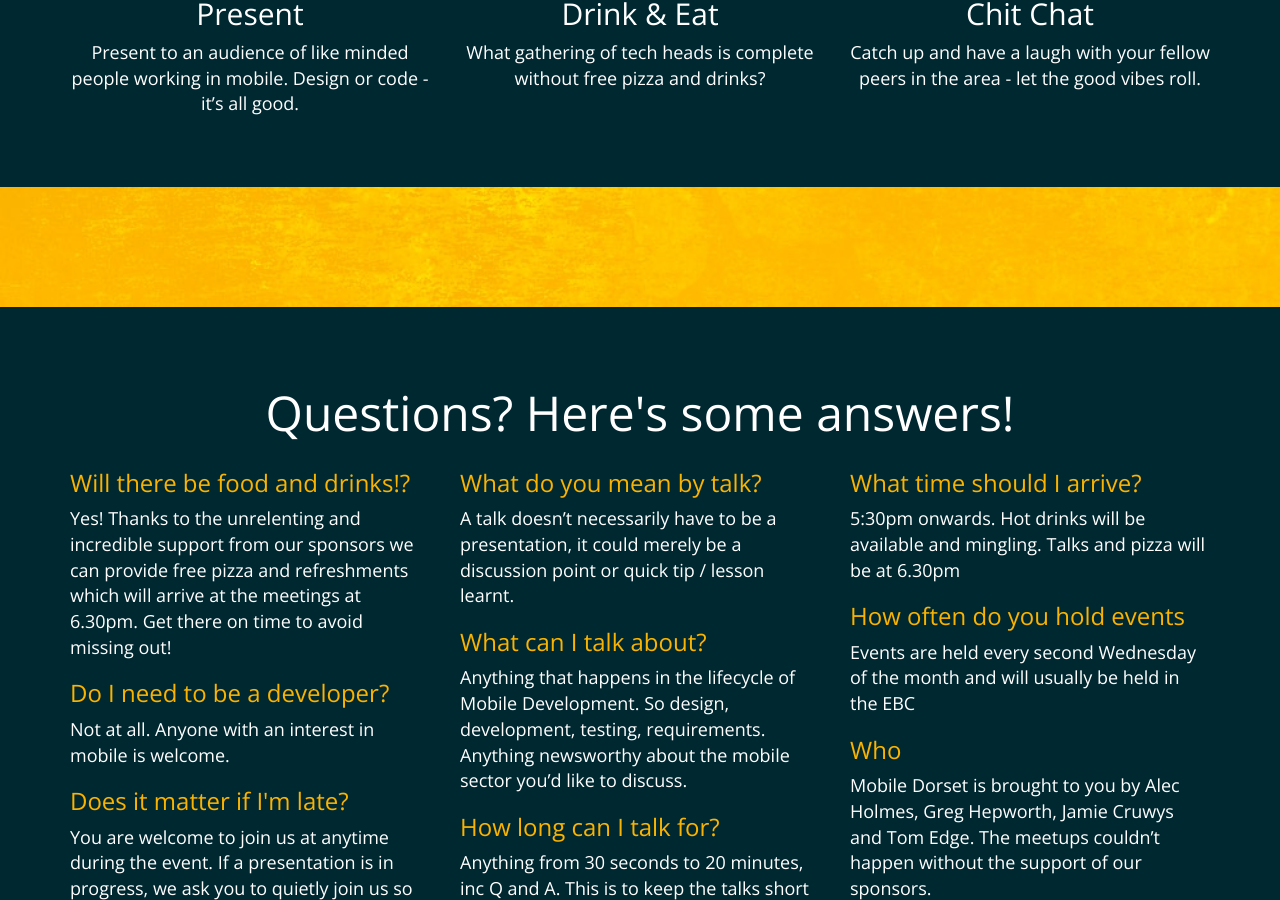
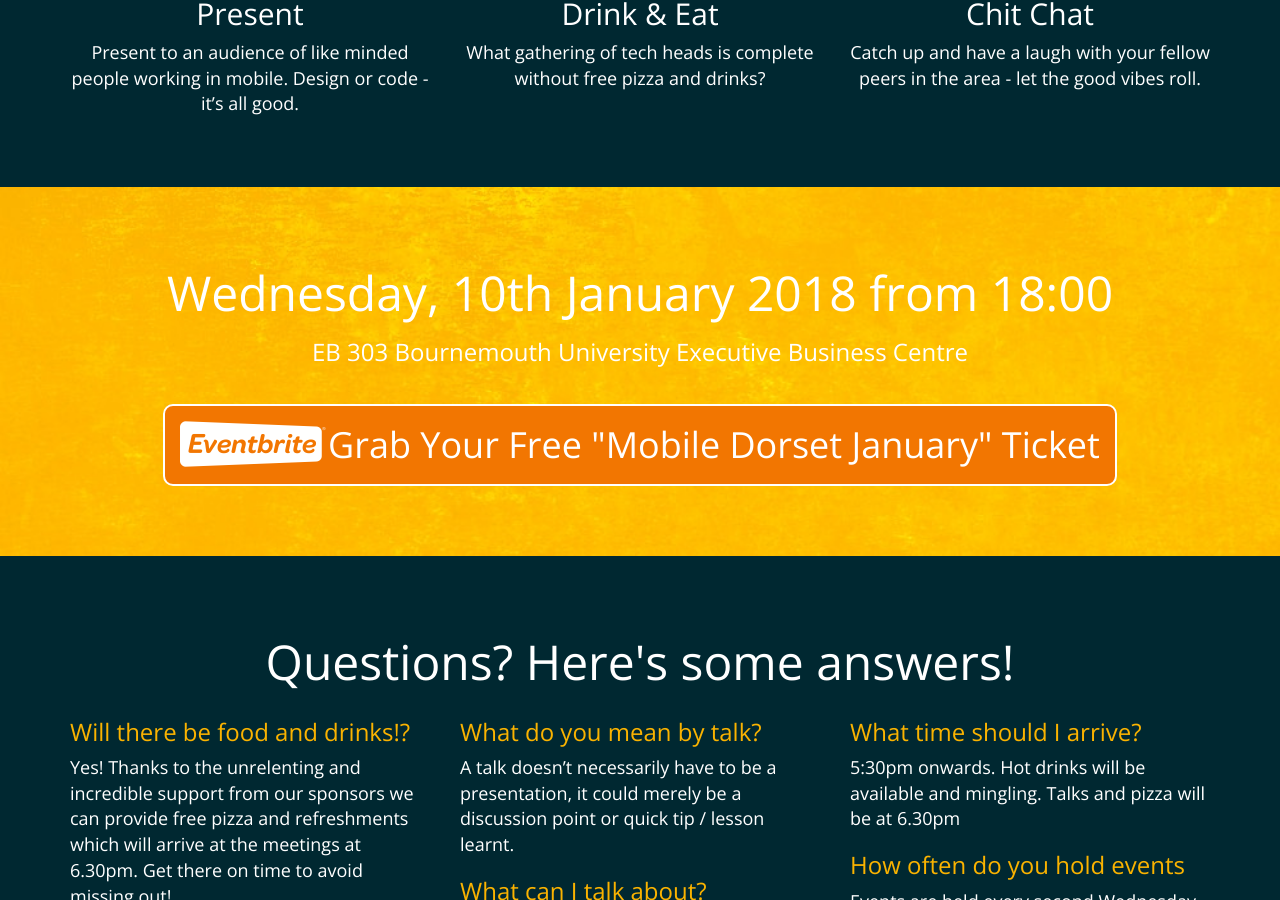
Before and after one commit to MobileDorset/mobiledorset.github.io, a Jekyll site: the page built from index.html, in a window 1280 px wide and 900 px high, scrolled down 971 px. Built offline with Jekyll 4.4.1, drawn with Linux system fonts in a browser that asks for light colours.

Commit message:
Updating for January event

```diff
--- a/_data/events.yml
+++ b/_data/events.yml
@@ -1,4 +1,4 @@
-- name: Mobile Dorset December
-  datetime: Wednesday, 13th December 2017 from 18:00
-  url: https://mobile-dorset-dec.eventbrite.co.uk/
+- name: Mobile Dorset January
+  datetime: Wednesday, 10th January 2018 from 18:00
+  url: https://mobile-dorset-january-2018.eventbrite.co.uk/
   location: EB 303 Bournemouth University Executive Business Centre
```
Also changed, not shown: Gemfile.lock.
